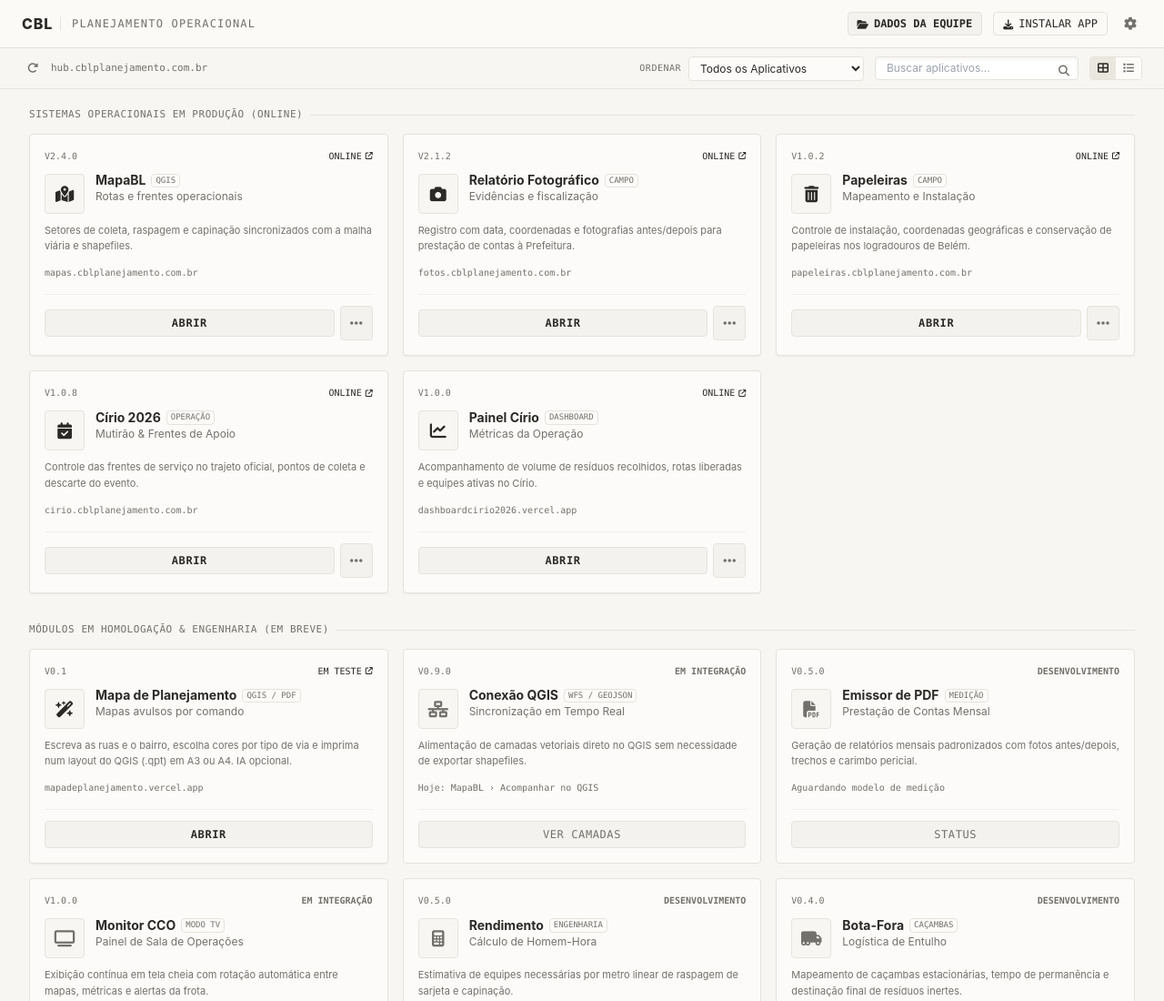
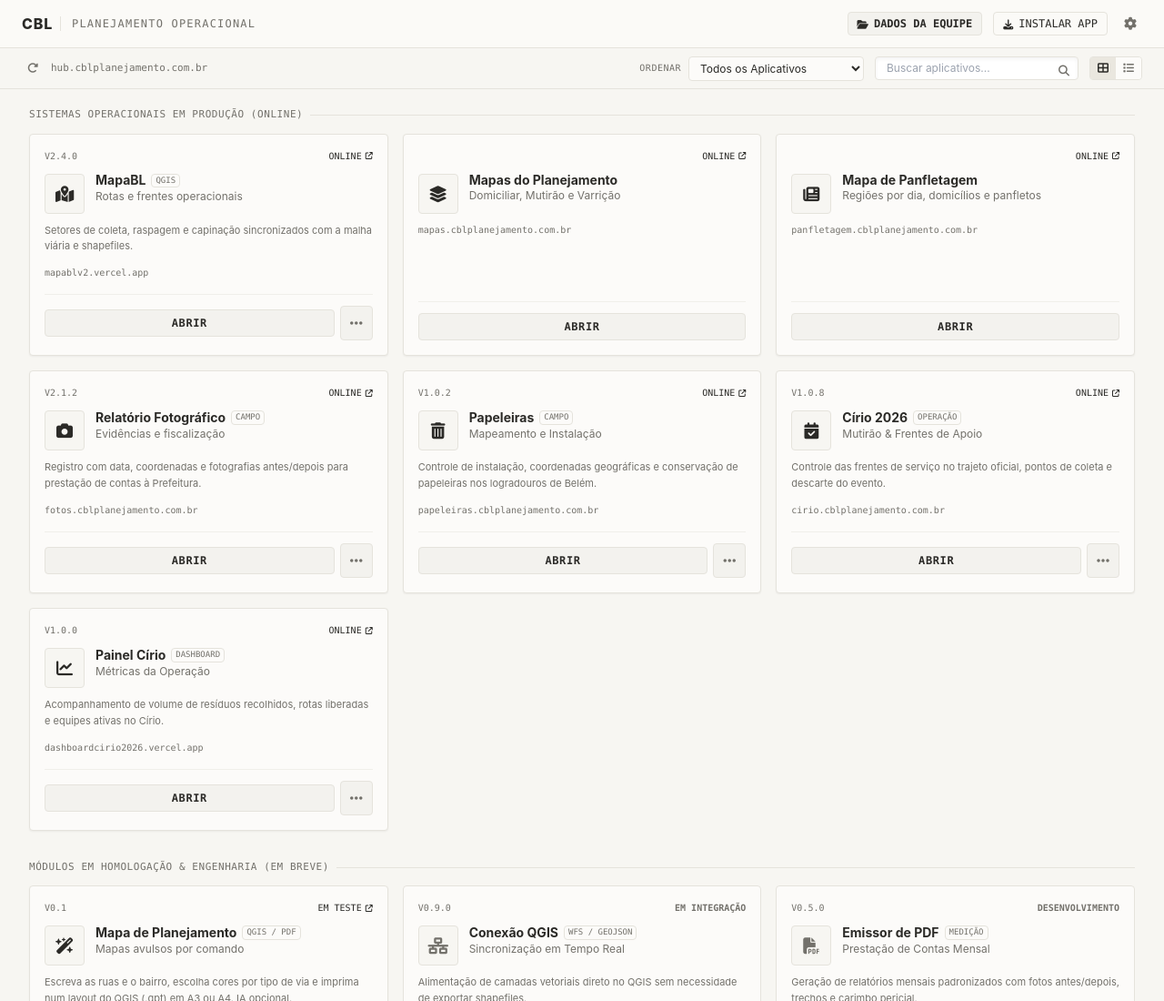
Before and after one commit to sonosotrosx00/hub.cblplanejamento, a plain HTML site: page index.html in a window 1280 px wide. Shown: the top 1100 px of the page at 91% size. Drawn offline with nearby package versions, Linux system fonts and the light colour scheme.

Commit message:
Add files via upload

```diff
--- a/index.html
+++ b/index.html
@@ -160,7 +160,7 @@
         <div>
           <div class="flex justify-between items-center text-[10px] font-mono-tech text-craft-muted dark:text-craft-darkMuted mb-3">
             <span>V2.4.0</span>
-            <a href="https://mapas.cblplanejamento.com.br/" target="_blank" class="hover:underline flex items-center space-x-1 text-craft-text dark:text-craft-darkText">
+            <a href="https://mapablv2.vercel.app/" target="_blank" class="hover:underline flex items-center space-x-1 text-craft-text dark:text-craft-darkText">
               <span data-i18n="badgeOnline">ONLINE</span>
               <i class="fa-solid fa-arrow-up-right-from-square text-[8px]"></i>
             </a>
@@ -182,16 +182,72 @@
           <p class="text-[11px] text-craft-muted dark:text-craft-darkMuted line-clamp-2 mb-3 leading-relaxed" data-i18n="mapaDesc">
             Setores de coleta, raspagem e capinação sincronizados com a malha viária e shapefiles.
           </p>
-          <div class="text-[10px] font-mono-tech text-craft-muted dark:text-craft-darkMuted">mapas.cblplanejamento.com.br</div>
+          <div class="text-[10px] font-mono-tech text-craft-muted dark:text-craft-darkMuted">mapablv2.vercel.app</div>
         </div>
 
         <div class="mt-4 pt-3 border-t border-craft-border/50 dark:border-craft-darkBorder/50 flex items-center space-x-1.5">
-          <a href="https://mapas.cblplanejamento.com.br/" target="_blank" class="flex-1 text-center py-1.5 text-xs font-bold font-mono-tech tracking-wider rounded border border-craft-border dark:border-craft-darkBorder bg-craft-btn dark:bg-craft-darkBtn hover:bg-craft-btnHover dark:hover:bg-craft-darkBtnHover text-craft-text dark:text-craft-darkText uppercase transition-colors" data-i18n="btnOpen">
+          <a href="https://mapablv2.vercel.app/" target="_blank" class="flex-1 text-center py-1.5 text-xs font-bold font-mono-tech tracking-wider rounded border border-craft-border dark:border-craft-darkBorder bg-craft-btn dark:bg-craft-darkBtn hover:bg-craft-btnHover dark:hover:bg-craft-darkBtnHover text-craft-text dark:text-craft-darkText uppercase transition-colors" data-i18n="btnOpen">
             ABRIR
           </a>
           <button onclick="showAppDetails('mapabl')" class="px-2.5 py-1.5 rounded border border-craft-border dark:border-craft-darkBorder bg-craft-btn dark:bg-craft-darkBtn hover:bg-craft-btnHover text-craft-muted" title="Info">
             <i class="fa-solid fa-ellipsis"></i>
           </button>
+        </div>
+      </div>
+
+      <!-- PROJETO 1b: Mapas do Planejamento -->
+      <div class="app-card bg-craft-card dark:bg-craft-darkCard border border-craft-border dark:border-craft-darkBorder hover:border-craft-borderHover dark:hover:border-craft-darkBorderHover rounded p-4 flex flex-col justify-between shadow-sm transition-all" data-category="geo" data-name="mapas do planejamento domiciliar coleta mutirao varricao setores">
+        <div>
+          <div class="flex justify-between items-center text-[10px] font-mono-tech text-craft-muted dark:text-craft-darkMuted mb-3">
+            <span></span>
+            <a href="https://mapas.cblplanejamento.com.br/" target="_blank" class="hover:underline flex items-center space-x-1 text-craft-text dark:text-craft-darkText">
+              <span data-i18n="badgeOnline">ONLINE</span>
+              <i class="fa-solid fa-arrow-up-right-from-square text-[8px]"></i>
+            </a>
+          </div>
+          <div class="flex items-start space-x-3 mb-2.5">
+            <div class="w-11 h-11 rounded border border-craft-border dark:border-craft-darkBorder bg-craft-bg dark:bg-craft-darkBg flex items-center justify-center text-craft-text dark:text-craft-darkText text-lg shrink-0">
+              <i class="fa-solid fa-layer-group"></i>
+            </div>
+            <div>
+              <h3 class="font-bold text-sm leading-none">Mapas do Planejamento</h3>
+              <p class="text-xs text-craft-muted dark:text-craft-darkMuted mt-0.5">Domiciliar, Mutirão e Varrição</p>
+            </div>
+          </div>
+          <div class="text-[10px] font-mono-tech text-craft-muted dark:text-craft-darkMuted">mapas.cblplanejamento.com.br</div>
+        </div>
+        <div class="mt-4 pt-3 border-t border-craft-border/50 dark:border-craft-darkBorder/50 flex items-center space-x-1.5">
+          <a href="https://mapas.cblplanejamento.com.br/" target="_blank" class="flex-1 text-center py-1.5 text-xs font-bold font-mono-tech tracking-wider rounded border border-craft-border dark:border-craft-darkBorder bg-craft-btn dark:bg-craft-darkBtn hover:bg-craft-btnHover dark:hover:bg-craft-darkBtnHover text-craft-text dark:text-craft-darkText uppercase transition-colors" data-i18n="btnOpen">
+            ABRIR
+          </a>
+        </div>
+      </div>
+
+      <!-- PROJETO 1c: Mapa de Panfletagem -->
+      <div class="app-card bg-craft-card dark:bg-craft-darkCard border border-craft-border dark:border-craft-darkBorder hover:border-craft-borderHover dark:hover:border-craft-darkBorderHover rounded p-4 flex flex-col justify-between shadow-sm transition-all" data-category="geo" data-name="mapa de panfletagem panfletos regioes domicilios dias campanha">
+        <div>
+          <div class="flex justify-between items-center text-[10px] font-mono-tech text-craft-muted dark:text-craft-darkMuted mb-3">
+            <span></span>
+            <a href="https://panfletagem.cblplanejamento.com.br/" target="_blank" class="hover:underline flex items-center space-x-1 text-craft-text dark:text-craft-darkText">
+              <span data-i18n="badgeOnline">ONLINE</span>
+              <i class="fa-solid fa-arrow-up-right-from-square text-[8px]"></i>
+            </a>
+          </div>
+          <div class="flex items-start space-x-3 mb-2.5">
+            <div class="w-11 h-11 rounded border border-craft-border dark:border-craft-darkBorder bg-craft-bg dark:bg-craft-darkBg flex items-center justify-center text-craft-text dark:text-craft-darkText text-lg shrink-0">
+              <i class="fa-solid fa-newspaper"></i>
+            </div>
+            <div>
+              <h3 class="font-bold text-sm leading-none">Mapa de Panfletagem</h3>
+              <p class="text-xs text-craft-muted dark:text-craft-darkMuted mt-0.5">Regiões por dia, domicílios e panfletos</p>
+            </div>
+          </div>
+          <div class="text-[10px] font-mono-tech text-craft-muted dark:text-craft-darkMuted">panfletagem.cblplanejamento.com.br</div>
+        </div>
+        <div class="mt-4 pt-3 border-t border-craft-border/50 dark:border-craft-darkBorder/50 flex items-center space-x-1.5">
+          <a href="https://panfletagem.cblplanejamento.com.br/" target="_blank" class="flex-1 text-center py-1.5 text-xs font-bold font-mono-tech tracking-wider rounded border border-craft-border dark:border-craft-darkBorder bg-craft-btn dark:bg-craft-darkBtn hover:bg-craft-btnHover dark:hover:bg-craft-darkBtnHover text-craft-text dark:text-craft-darkText uppercase transition-colors" data-i18n="btnOpen">
+            ABRIR
+          </a>
         </div>
       </div>
 
```
